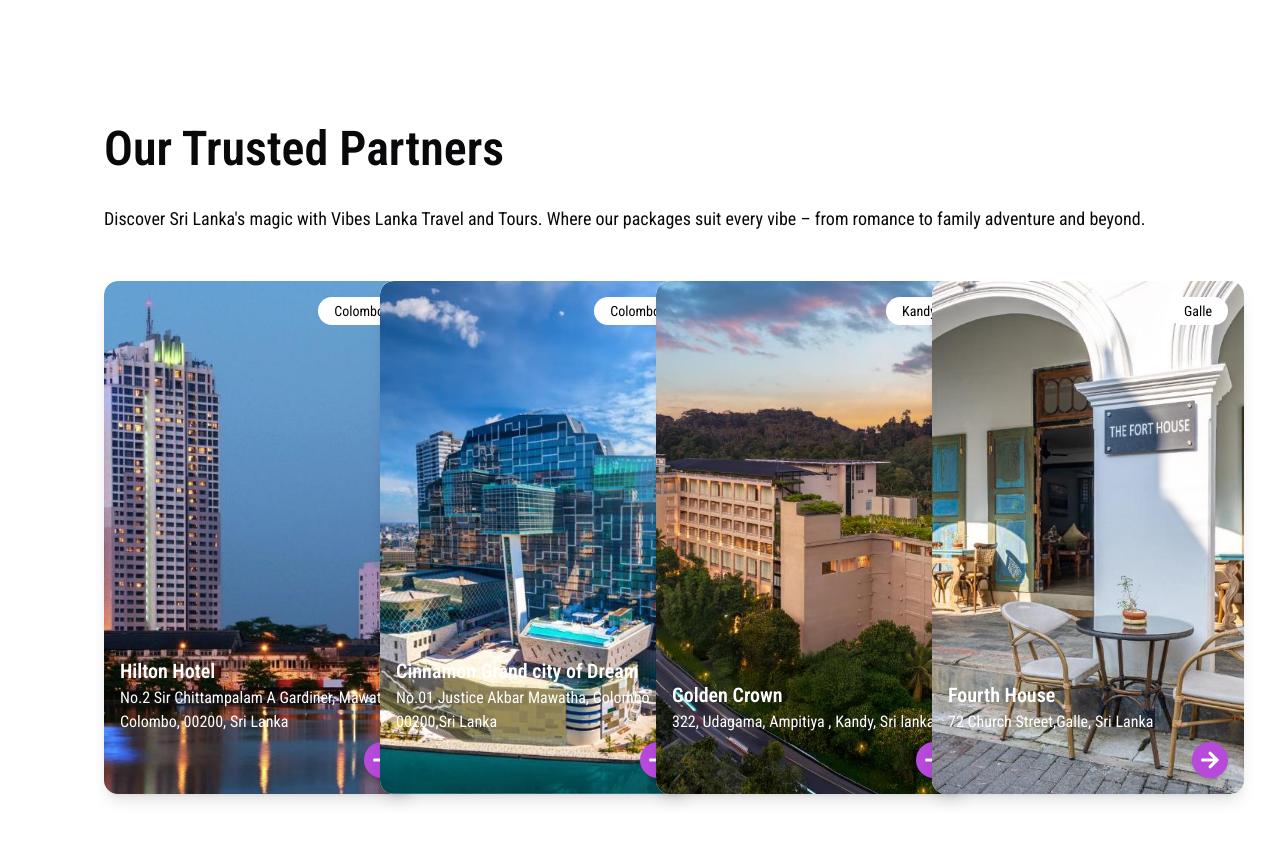
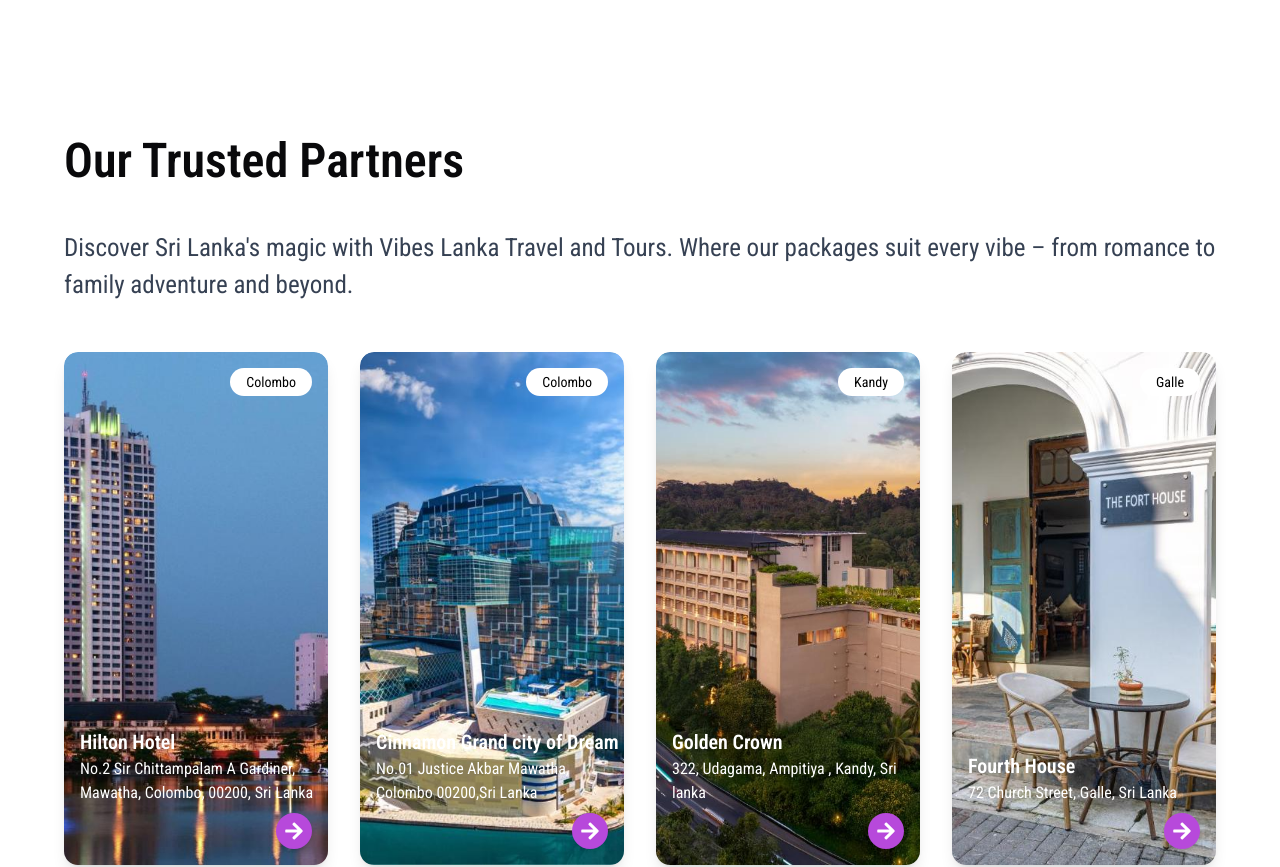
Before and after one commit to NodeKidos/V360_Frontend, a React (Vite) app: page /home in a window 1280 px wide. Shown: the part 1440-2307 px from the top of the page. Built offline with nearby package versions, Linux system fonts and the light colour scheme; a web font is replaced by a local one.

Commit message:
Partners component padding corrected

```diff
--- a/src/components/Partners.tsx
+++ b/src/components/Partners.tsx
@@ -27,7 +27,7 @@ const partners = [
   },
   {
     name: "Fourth House",
-    location: "72 Church Street,Galle, Sri Lanka",
+    location: "72 Church Street, Galle, Sri Lanka",
     city: "Galle",
     image: forthouse,
   },
@@ -37,19 +37,19 @@ export default function Partners() {
   return (
     <div className="py-16 bg-white">
       {/* Heading */}
-      <h2 className="text-5xl font-semibold mb-8 text-left pl-26 font-roboto-condensed">
+      <h2 className="text-[48px] font-semibold mb-8 text-left pl-16 pr-16 font-roboto-condensed">
         Our Trusted Partners
       </h2>
-      <p className="text-lg mb-12 text-left pl-26 font-roboto-condensed">
+      <p className="text-[25px] font-normal text-gray-700 mb-12 text-left pl-16 pr-16 font-roboto-condensed">
         Discover Sri Lanka's magic with Vibes Lanka Travel and Tours. Where our packages suit every vibe – from romance to family adventure and beyond.
       </p>
 
-      {/* Cards Grid */}
-      <div className="grid grid-cols-1 sm:grid-cols-2 md:grid-cols-4 gap-8 px-26">
+      {/* Cards Grid with Consistent Padding on Both Sides */}
+      <div className="grid grid-cols-1 sm:grid-cols-2 md:grid-cols-4 gap-8 px-16">
         {partners.map((partner, index) => (
           <div
             key={index}
-            className="bg-white rounded-xl shadow-lg w-[312px] h-[513px] relative transition-transform transform hover:scale-105 flex flex-col justify-between overflow-hidden"
+            className="bg-white rounded-xl shadow-lg w-full h-[513px] relative transition-transform transform hover:scale-105 flex flex-col justify-between overflow-hidden"
           >
             {/* Partner Image */}
             <div className="relative w-full h-full">
```
